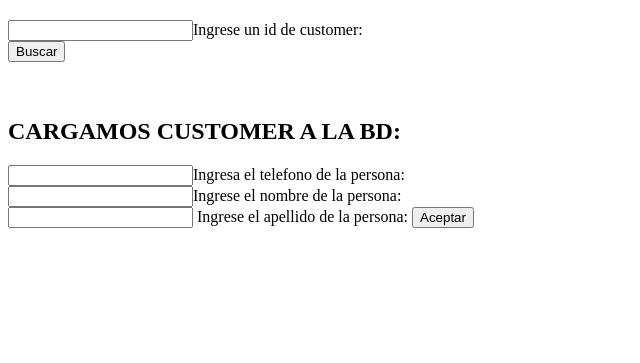
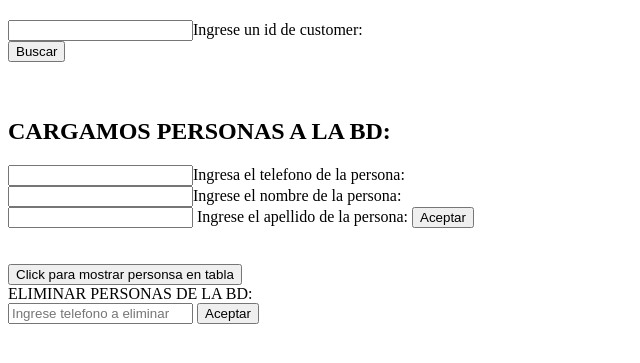
Before and after one commit to MatiasBatista/FlaskProject, a Flask app: page / in a window 1280 px wide. Shown: the part 47-410 px from the top of the page, without its empty margins (0-640 px from the left). Run offline with Flask 2, Linux system fonts and the light colour scheme; some libraries are stand-ins or nearby versions.

Commit message:
actualizacion

```diff
--- a/app.py
+++ b/app.py
@@ -30,6 +30,33 @@ def getAllCustomers():
         result.append(content)
     return jsonify(result)
 
+
+@app.route("/api/personas")
+def getAllPersonas():
+    cur = mysql.connection.cursor()
+    cur.execute('SELECT * FROM personas')
+    data = cur.fetchall()
+    resultado=[]
+    for i in data:
+        contenido={
+            'telefono':i[0],
+            'nombre': i[1],
+            'apellido': i[2]
+        }
+        resultado.append(contenido)
+    return jsonify(resultado);
+
+
+@app.route('/api/personas/<telefono>')
+@cross_origin()
+def getPersona(telefono):
+    cur = mysql.connection.cursor()
+    cur.execute('SELECT * from personas where telefono=' + str(telefono))
+    data = cur.fetchall()
+    return jsonify(data)
+
+
+
 @app.route('/api/customers/<id>')
 @cross_origin()
 def getCustomer(id):
@@ -51,6 +78,14 @@ def getCustomer(id):
     #return "ok"
 
 
+@app.route('/api/customers/<int:telefono>', methods=['DELETE'])
+@cross_origin()
+def eliminarCliente(telefono):
+    cur = mysql.connection.cursor()
+    cur.execute("delete from personas where telefono=" + str(telefono))
+    mysql.connection.commit()
+    return "Cliente Eliminado"
+
 @app.route('/api/customers', methods=['POST'])
 @cross_origin()
 def cargarCliente():
@@ -64,10 +99,9 @@ def cargarCliente():
 @cross_origin()
 def modificarCliente():
     cur = mysql.connection.cursor()
-    cur.execute("update personas set telefono=%s, nombre=%s, apellido=%s where telefono=%s",(request.json['telefono'],request.json['nombre'],request.json['apellido'],request.json['telefono']))
+    cur.execute("update personas set telefono=%s, nombre=%s, apellido=%s where telefono=%s",(request.form['telefono'],request.form['nombre'],request.form['apellido'],request.form['telefono']))
     mysql.connection.commit()
     return "Cliente Modificado"
-
 
 
 
@@ -78,4 +112,4 @@ def index():
     return render_template('index.html')
 
 if __name__ == '__main__':
-    app.run(None, 3000, True)
+    app.run(None, 5000, True)
--- a/templates/index.html
+++ b/templates/index.html
@@ -28,15 +28,27 @@
     </article>
    <article id="art1">
         <header>
-           <h1><b>CARGAMOS CUSTOMER A LA BD:</b></h1>
+           <h1><b>CARGAMOS PERSONAS A LA BD:</b></h1>
         </header>
         <form>
             <input type="number" id="telefono">Ingresa el telefono de la persona:<br>
             <input type="text" id="nombre">Ingrese el nombre de la persona: <br>
             <input type="text" id="apellido"> Ingrese el apellido de la persona:
-            <button type="button" onclick="registrarCustomer()">Aceptar</button>
+            <button type="button" onclick="gestionPersonas()">Aceptar</button>
         </form>
+        <br>
+        <br>
    </article>
+   <article id="art2">
+    <button type="button" onclick="muestraPersonas()">Click para mostrar personsa en tabla</button>
+   </article>
+   <div id="divEliminar">
+        <header>ELIMINAR PERSONAS DE LA BD:</header>
+        <form>
+            <input type="text" placeholder="Ingrese telefono a eliminar" id="eliminar-persona">
+            <button type="button" onclick="eliminarPersona()">Aceptar</button>
+        </form>
+   </div>
 
 </div>
 
@@ -61,7 +73,7 @@
 
 
     function devolverCustomer(){
-
+        console.log("Entro")
         var idP=document.getElementById("p").value;
 
             $.ajax({
@@ -108,22 +120,123 @@
         var nom=String(document.getElementById("nombre").value);
         var tel=Number(document.getElementById("telefono").value);
         var ape=String(document.getElementById("apellido").value);
-
+        if (nom!='' & ape!='' & tel!=''){
             var customer= {
                 telefono : tel,
                 nombre : nom,
                 apellido: ape
             };
-
-
-
             $.ajax({
                 url: "http://127.0.0.1:5000/api/customers",
                 data: customer,
                 type: "POST",
                 success: function (respuesta) {
-            alert("Customer Guardado con exito!!!")
+                    alert("Persona guardada con exito!!!")
                     location.reload();
+                },
+
+                error: function(req, status, err) {
+
+                    alert("Error al guardar persona!!")
+                },
+
+
+        });}
+        else{
+            alert("Debe ingresar todos los campos!!!")
+        }
+        }
+
+
+    function  modificarCustomer(){
+        var nom=String(document.getElementById("nombre").value);
+        var tel=Number(document.getElementById("telefono").value);
+        var ape=String(document.getElementById("apellido").value);
+        if (nom!='' & ape!='' & tel!=''){
+            var customer= {
+                telefono : tel,
+                nombre : nom,
+                apellido: ape
+            };
+            $.ajax({
+                url: "http://127.0.0.1:5000/api/customers",
+                data: customer,
+                type: "PUT",
+                success: function (respuesta) {
+                    alert("Persona modificada con exito!!!")
+                    location.reload();
+                },
+
+                error: function(req, status, err) {
+
+                    alert("Error al modificar persona en la BD!!")
+                },
+
+
+        });}
+        else{
+            alert("Debe ingresar todos los campos!!!")
+        }
+
+    }
+
+
+function eliminarPersona(){
+    var $telElim=Number(document.getElementById("eliminar-persona").value)
+    $.ajax({
+        url : `http://127.0.0.1:5000/api/personas/${$telElim}`,
+        method: "GET",
+        dataType: "json",
+        success:function(response) {
+            console.log(response);
+            if( response!=[]){
+                $.ajax({
+                    url : `http://127.0.0.1:5000/api/customers/${$telElim}`,
+                    method: "DELETE",
+                    success:function(response) {
+                        alert("Persona elimnada con exito")
+                    }
+
+                });
+
+            }
+            else{
+                alert("Ninguna persona esta registrada con ese telefono")
+            }
+        },
+
+        error: function(req, status, err) {
+
+        console.log(req, status, err)
+        },
+
+        });
+
+}
+
+function muestraPersonas(){
+    var $tt=document.getElementById("art2")
+    $.ajax({
+        url: "http://127.0.0.1:5000/api/personas",
+        type: "GET",
+        dataType: "json",
+        success: function (respuesta) {
+            var html="<table border='1px'>"
+                html+="<thead>"
+                html+="<td>Telefono<td>"
+                html+="<td>Nombre<td>"
+                html+="<td>Apellido<td>"
+                html+="</thead>"
+                html+="<tbody>"
+            for (var i=0; i< respuesta.length; i++){
+                html+="<tr>"
+                html+="<td>" + respuesta[i].telefono + "<td>"
+                html+="<td>" + respuesta[i].nombre + "<td>"
+                html+="<td>" + respuesta[i].apellido + "<td>"
+                html+="<tr>"
+                }
+                html+="</tbody>"
+            $tt.innerHTML=html;
         },
 
         error: function(req, status, err) {
@@ -131,11 +244,33 @@
             alert("El customer ya existe en la BD!!")
             },
 
-
-    });}
+    })
+}
 
 
 
+function gestionPersonas(){
+    var $tel=Number(document.getElementById("telefono").value)
+    $.ajax({
+        url : `http://127.0.0.1:5000/api/personas/${$tel}`,
+        method: "GET",
+        dataType: "json",
+        success:function(response) {
+            console.log(response)
+            if( response=[]){
+                registrarCustomer();
+            }
+            else {
+                modificarCustomer();
+            } },
+
+        error: function(req, status, err) {
+
+            alert("Error al procesar el pedido!!")
+            },
+
+        })
+}
 
 
 </script>
```
Lines whose indentation alone changed are shown as unchanged.
